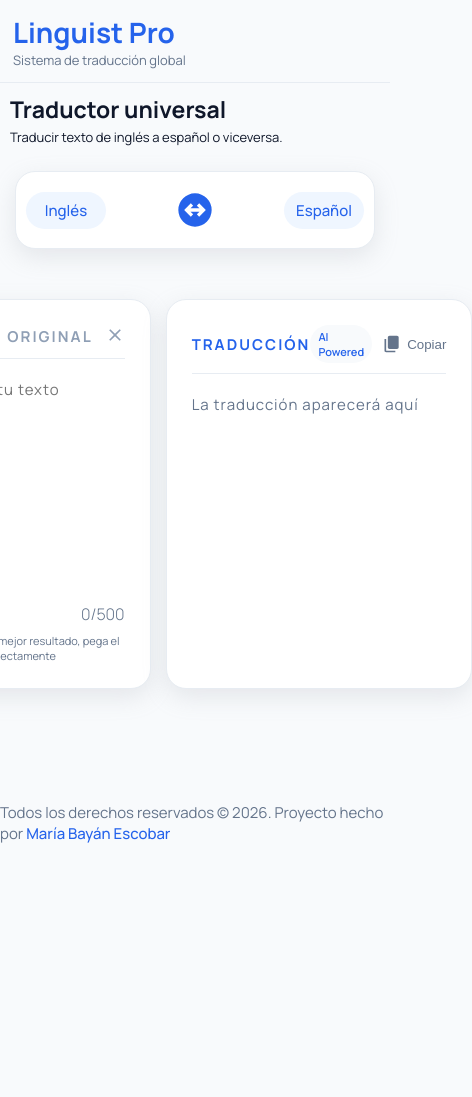
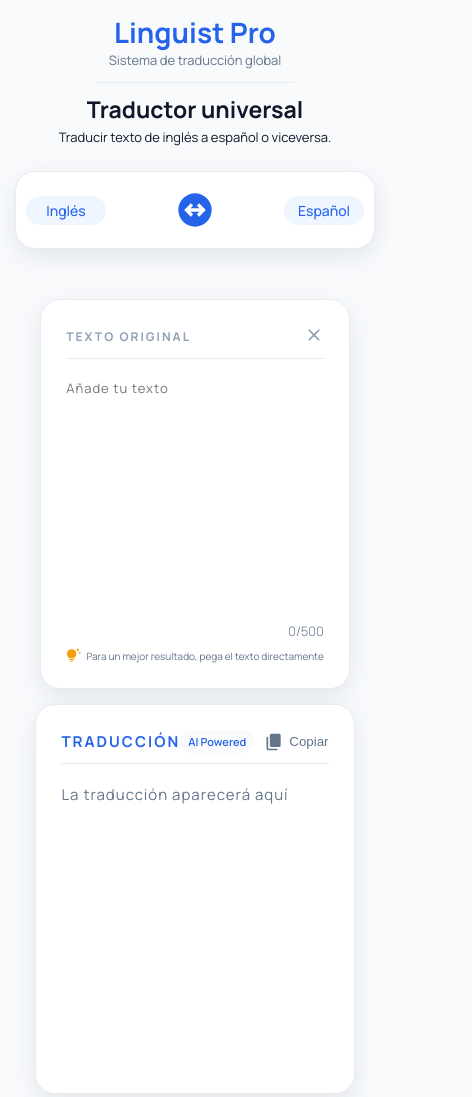
Before and after one commit to MariaBayan-Dev/linguist-pro, a plain HTML site: page index.html in a window 390 px wide. Shown: the top 1097 px of the page, 472 px wide, since content can reach past the window. Before the commit the page ends 844 px from the top, so only its background shows below. Drawn offline with Linux system fonts and the light colour scheme.

Commit message:
Responsive en proceso.

```diff
--- a/main.js
+++ b/main.js
@@ -21,7 +21,7 @@ async function traducir(texto) {
             headers: {
                 "Content-Type": "application/json"
             },
-            // Se mandamos el texto y el idioma de destino
+            // Se manda el texto y el idioma de destino
             body: JSON.stringify({
                 texto: texto,
                 idioma: esInglesAEspanol ? "al español" : "al inglés"
--- a/styles.css
+++ b/styles.css
@@ -342,3 +342,54 @@ body{
 .footer__link:hover{
     color: var(--color-hover);
 }
+
+
+/*-----RESPONSIVE----*/
+
+@media (max-width: 768px){
+    .header__layout{
+        justify-content: center;
+        align-items: center;
+    }
+
+    .header__container,
+    .header__title{
+        text-align: center;
+    }
+
+    .footer__layout{
+        padding-top: 20px;
+    }
+}
+
+@media (max-width: 480px){
+    .translate__container{
+        flex-direction: column;
+    }
+
+    .lenguage__change{
+        font-size: 1.4rem;
+        padding: 0.5rem 1.4rem;
+    }
+
+    .lenguage__icon{
+        width: 30;
+        height: 30;
+    }
+
+    .translate__title-source{
+        font-size: 1.2rem;
+    }
+
+    .translate__textarea{
+        font-size: 13px;
+    }
+
+    .translate__counter{
+        font-size: 1.3rem;
+    }
+
+    .translate__tip{
+        font-size: 1rem;
+    }
+}
```
